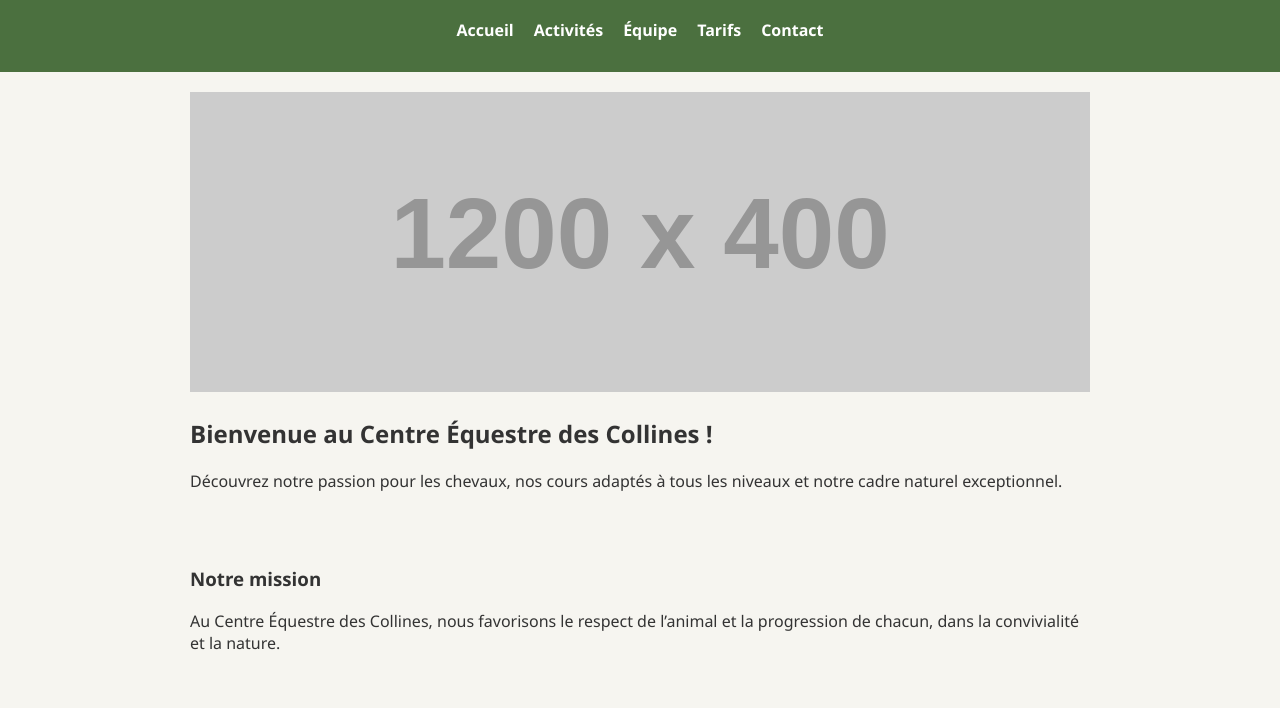
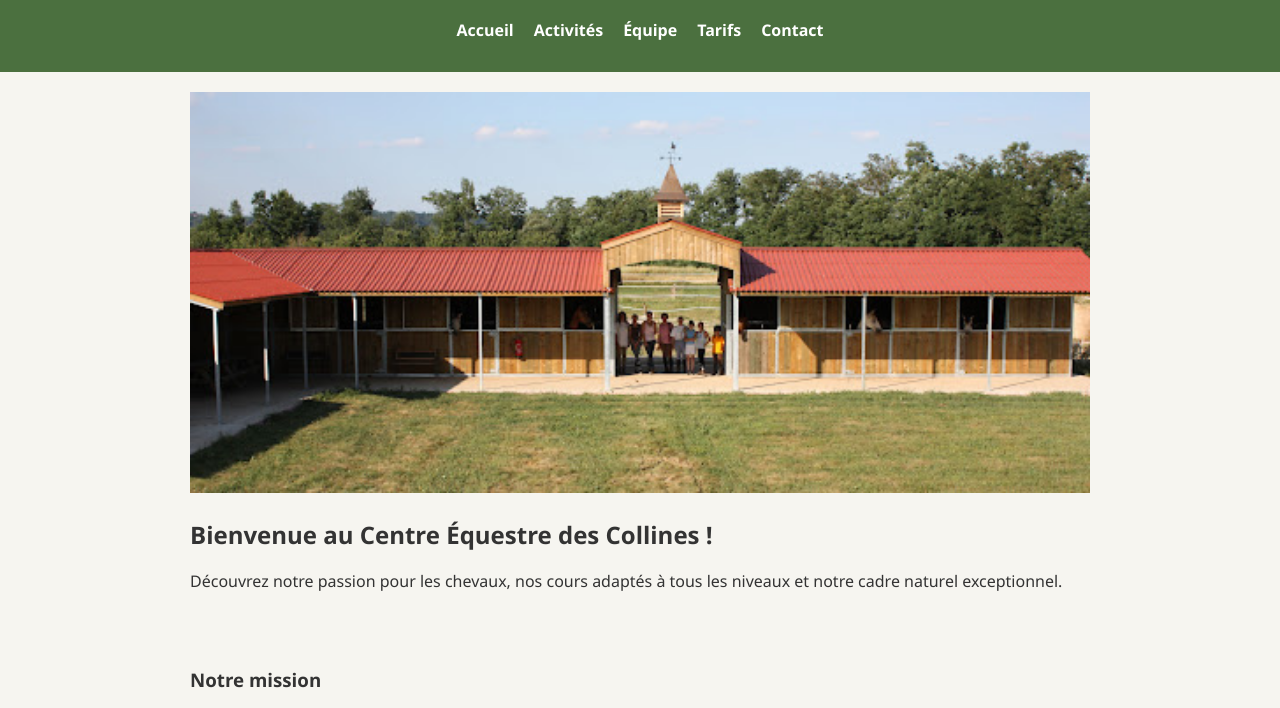
Before and after one commit to mdiaszouba/Centre-questre, a plain HTML site: page index.html in a window 1280 px wide. Shown: the part 82-790 px from the top of the page. Drawn offline with Linux system fonts and the light colour scheme; placeholder pictures from the web are drawn by us.

Commit message:
Update index.html

```diff
--- a/index.html
+++ b/index.html
@@ -23,7 +23,7 @@
 
   <main>
     <section class="hero">
-      <img src="https://placehold.co/1200x400?text=Photo+du+club+équestre" alt="Centre équestre">
+      <img src="photo 1.jpg" alt="Centre équestre">
       <h2 id="welcome-message"></h2>
       <p>Découvrez notre passion pour les chevaux, nos cours adaptés à tous les niveaux et notre cadre naturel exceptionnel.</p>
     </section>
```
